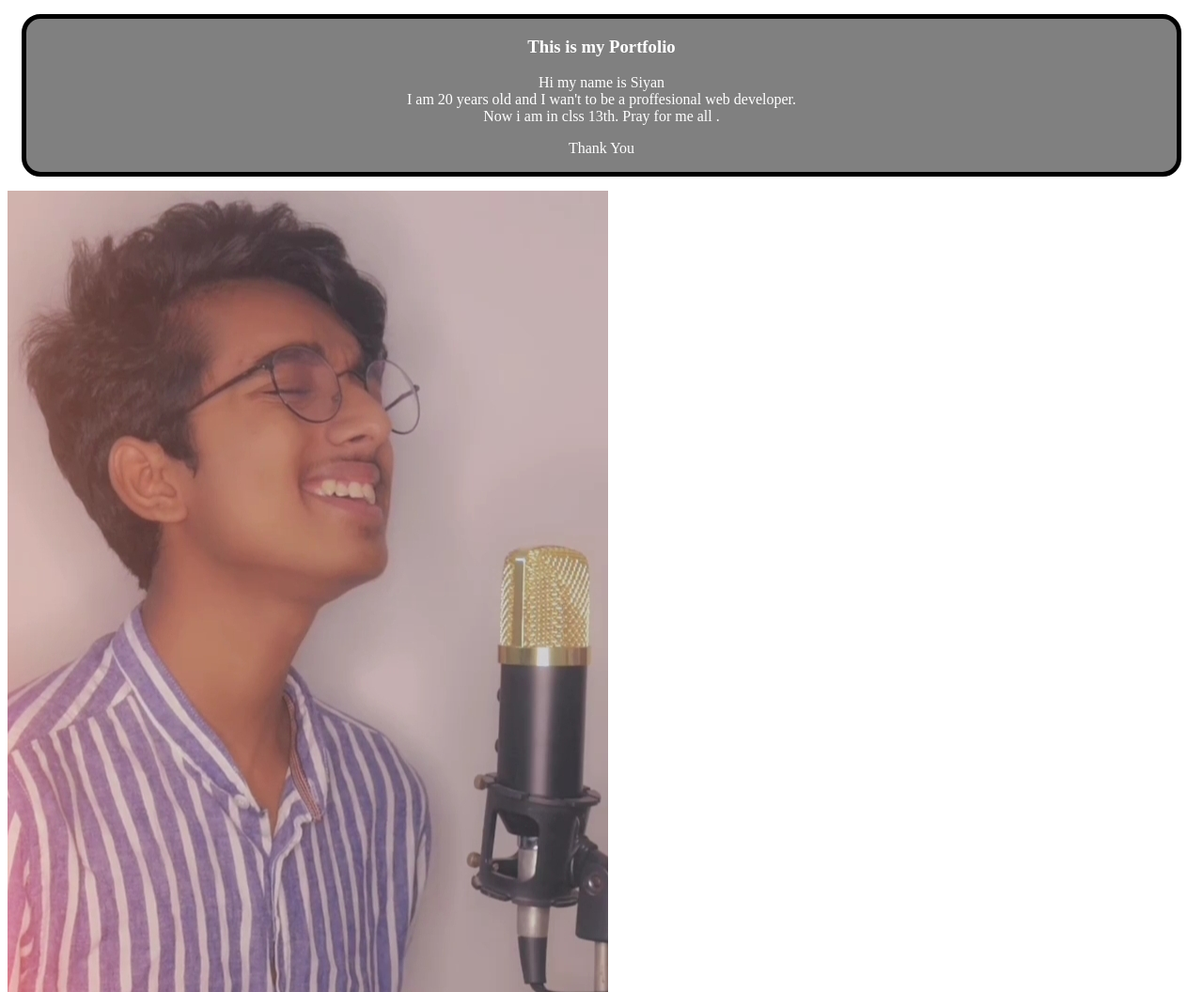
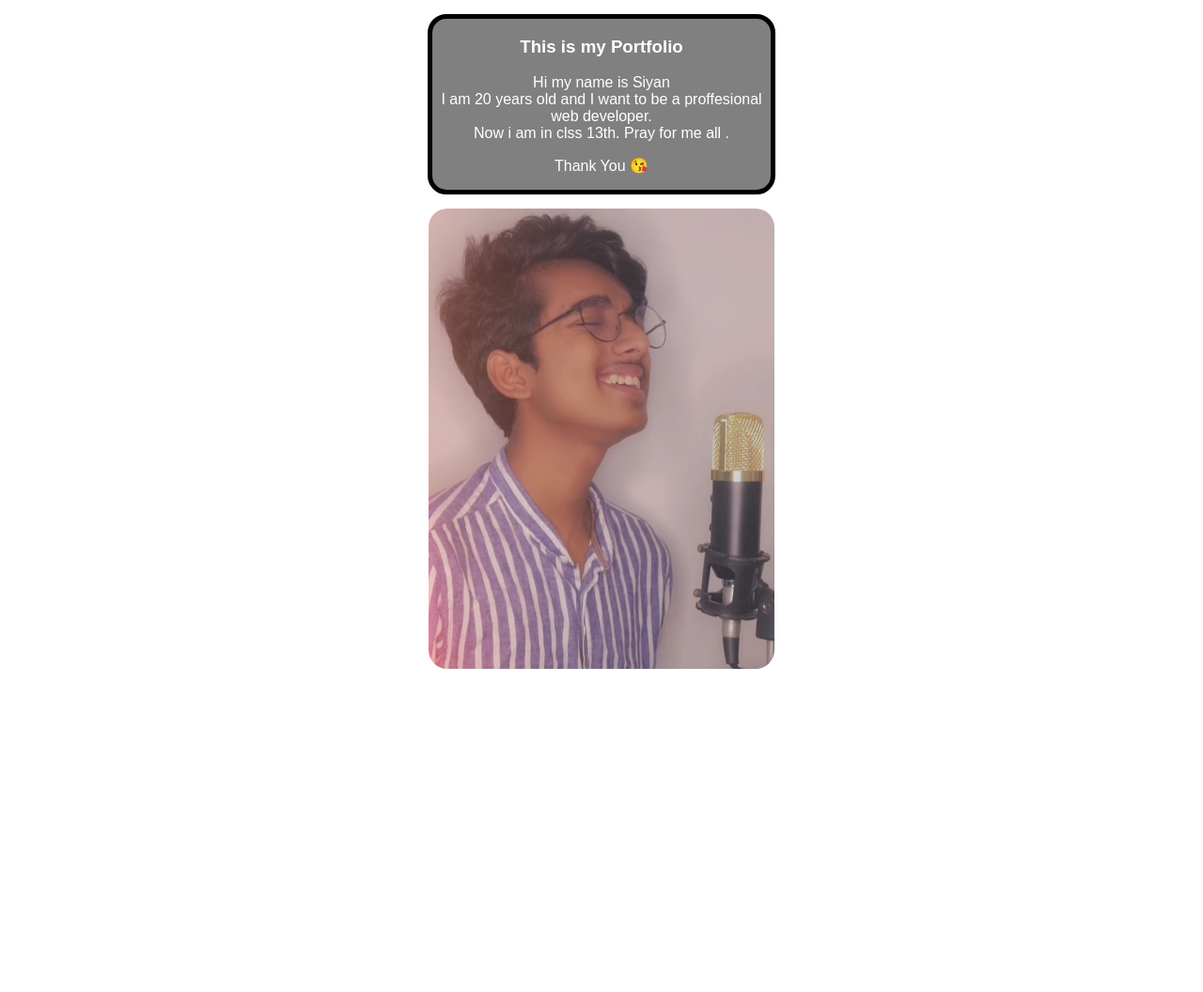
Before and after one commit to sinu5550/my-first-repo, a plain HTML site: page index.html in a window 1280 px wide. Shown: the whole page at 94% size. After the commit the page ends 800 px from the top, so only its background shows below. Drawn offline with Linux system fonts and the light colour scheme.

Commit message:
Image aligned and correction

```diff
--- a/index.html
+++ b/index.html
@@ -13,10 +13,10 @@
     <div>
         <h3 id="port">This is my Portfolio</h3>
         <p>Hi my name is Siyan <br>
-    I am 20 years old and I wan't to be a proffesional web developer. <br>
+    I am 20 years old and I want to be a proffesional web developer. <br>
     Now i am in clss 13th. Pray for me all .
-    <p>Thank You</p></p></div>
-    <img src="Sinu 1.jpg" alt="snu in singing">
+    <p>Thank You 😘</p></p></div>
+    <img src="Sinu 1.jpg" alt="snu in singing" id="center" >
 
 </body>
 </html>
--- a/style.css
+++ b/style.css
@@ -5,8 +5,24 @@ div{
     border-radius: 20px;
     color: white;
     text-align: center;
+    height: auto;
+    width: 360px;
+    margin-left: auto;
+    margin-right: auto;
+    font-family: Arial;
 
 }
 #port{
     text-align: center;
 }
+#center{
+    display: block;
+    margin-left: auto;
+    margin-right: auto;
+
+}
+img {
+ width: auto;
+ height: 490px;
+ border-radius: 20px;
+}
```
